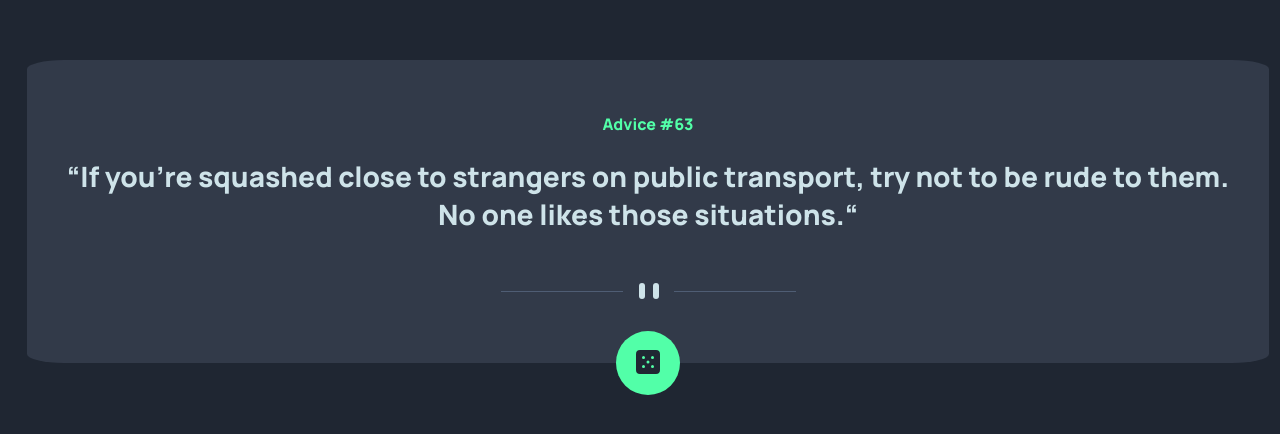
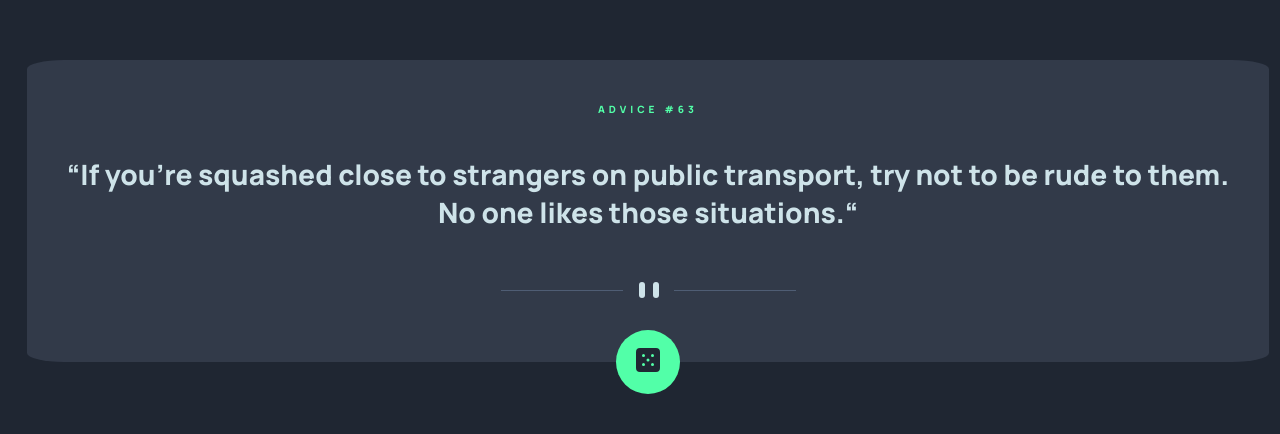
Before and after one commit to TheDilp/Advice-Generator-App, a plain HTML site: page index.html in a window 1280 px wide. Shown: the part 204-638 px from the top of the page. Drawn offline with Linux system fonts and the light colour scheme.

Commit message:
Added colors and text props as vars to CSS

```diff
--- a/index.html
+++ b/index.html
@@ -17,10 +17,10 @@
         <div class="card">
             <div class="cardText">
 
-                <h4 class="adviceNumber">Advice #63</h5>
-                    <h1 class="adviceText">“If you're squashed close to strangers on public transport, try not to be
-                        rude to
-                        them. No one likes those situations.“</h1>
+                <p class="adviceNumber">ADVICE #63</p>
+                <h1 class="adviceText">“If you're squashed close to strangers on public transport, try not to be
+                    rude to
+                    them. No one likes those situations.“</h1>
             </div>
             <div class="cardDividerContainer">
                 <img src="pattern-divider-mobile.svg" alt="" />
--- a/style.css
+++ b/style.css
@@ -1,9 +1,21 @@
+:root {
+
+    --light-cyan: hsl(193, 38%, 86%);
+    --neon-green: hsl(150, 100%, 66%);
+    --grayish-blue: hsl(217, 19%, 38%);
+    --dark-grayish-blue: hsl(217, 19%, 24%);
+    --dark-blue: hsl(218, 23%, 16%);
+    --font-size: 28px;
+    --font-family: "Manrope", serif;
+    --font-weight: 800;
+}
+
 body {
     width: 100vw;
     height: 100vh;
-    background-color: hsl(218, 23%, 16%);
-    font-family: Manrope;
-    font-weight: 800;
+    background-color: var(--dark-blue);
+    font-family: var(--font-family);
+    font-weight: var(--font-weight);
 }
 
 .container {
@@ -23,17 +35,21 @@ body {
     margin-top: 20%;
     padding: 2rem;
     border-radius: 3%;
-    background-color: hsl(217, 19%, 24%);
+    background-color: var(--dark-grayish-blue)
 }
 
 /** Card text Style **/
 .adviceNumber {
-    color: hsl(150, 100%, 66%);
+    color: var(--neon-green);
+    letter-spacing: 0.25rem;
+    padding: 0 0 1.25rem 0;
+    font-size: 10px;
+
 }
 
 .adviceText {
     font-size: 28px;
-    color: hsl(193, 38%, 86%)
+    color: var(--light-cyan);
 }
 
 /** Card divider Style **/
@@ -46,7 +62,6 @@ body {
 
 /** Card button Style **/
 .cardButtonContainer {
-    background-color: red;
     position: relative;
     display: flex;
     justify-content: center;
@@ -59,5 +74,5 @@ body {
     width: 4rem;
     height: 4rem;
     border-radius: 50%;
-    background-color: hsl(150, 100%, 66%);
+    background-color: var(--neon-green)
 }
```
